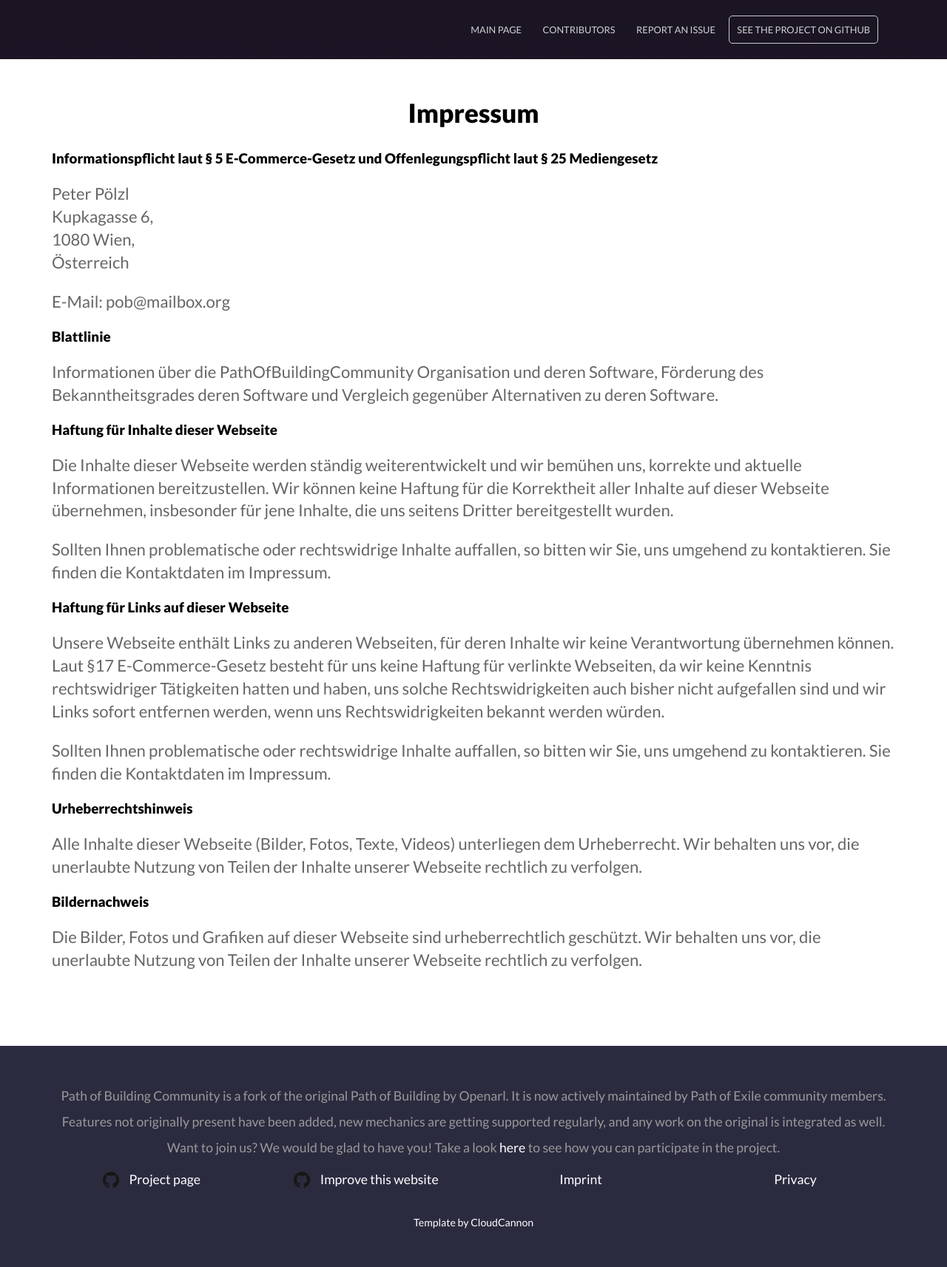
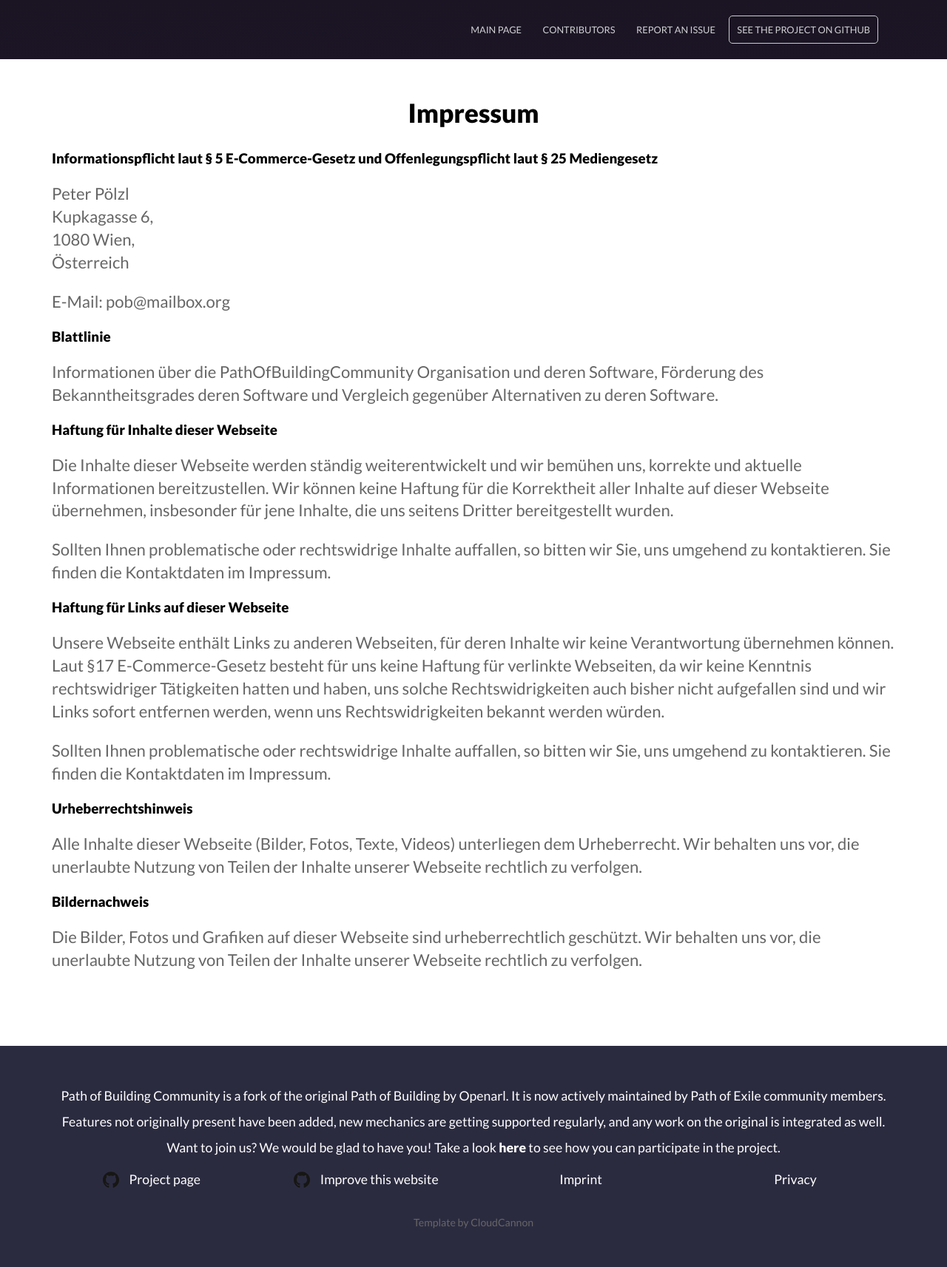
Before and after one commit to PathOfBuildingCommunity/pathofbuildingcommunity.github.io, a Jekyll site: the page built from imprint.md, in a window 1280 px wide. Shown: the whole page at 74% size. Built offline with Jekyll 4.4.1, drawn with Linux system fonts in a browser that asks for light colours.

Commit message:
fix: misc scaling issues especially on chrome

```diff
--- a/_sass/elements.scss
+++ b/_sass/elements.scss
@@ -1,5 +1,6 @@
 html {
 	background: #2b2b40;
+	min-width: 300px;
 }
 
 html, body {
@@ -12,12 +13,25 @@
 }
 
 a {
-	color: #00a4ca;
+	color: inherit;
 	text-decoration: none;
 }
 
 a:hover {
 	text-decoration: underline;
+}
+
+div.text a {
+	font-weight: bold;
+}
+
+div.button a div {
+	word-break:break-all;
+	margin: 2%;
+	span {
+		white-space: nowrap;
+		display: inline-block;
+	}
 }
 
 img {
--- a/_sass/footer.scss
+++ b/_sass/footer.scss
@@ -17,9 +17,6 @@
 		}
 		a {
 
-			&:hover {
-				text-decoration: none;
-			}
 			svg {
 				fill: #999;
 				margin-right: 10px;
@@ -83,11 +80,6 @@
 
 	}
 
-	&,
-	a {
-		color: #999;
-	}
-
 	h2 {
 		font-size: 1.4em;
 		margin: 30px 0;
@@ -98,11 +90,6 @@
 		@extend %flexbox;
 		@include flex-flow(wrap);
 		margin: -10px -10px 10px -10px;
-	}
-
-	a {
-		text-decoration: none;
-		color: #fff;
 	}
 
 	.legal-line {
--- a/_sass/landing-page.scss
+++ b/_sass/landing-page.scss
@@ -29,19 +29,14 @@
 .cta.button.alt a {
 	margin: 0 auto;
 	display: flex;
-	max-width: 40%;
+	width: fit-content;
 	justify-content: center;
 	align-items: center;
 
 	.social-icon {
-		margin-right: 16px;
-		max-width: 80px;
+		margin: 2%;
+		width: 80px;
 	}
-}
-
-.releases {
-	color: inherit;
-	text-decoration: underline;
 }
 
 .bottom-cta {
```
Also changed, not shown: index.html (+15 -5 lines).
